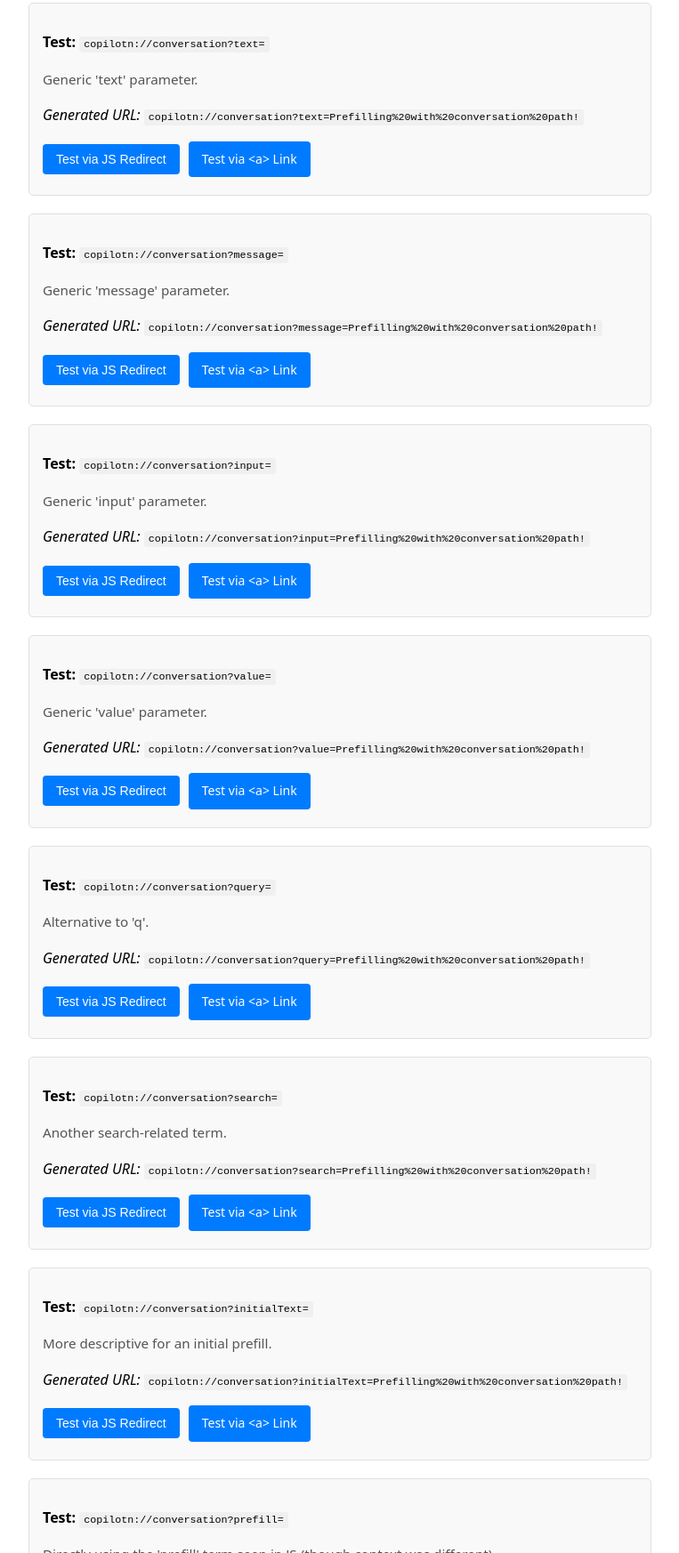
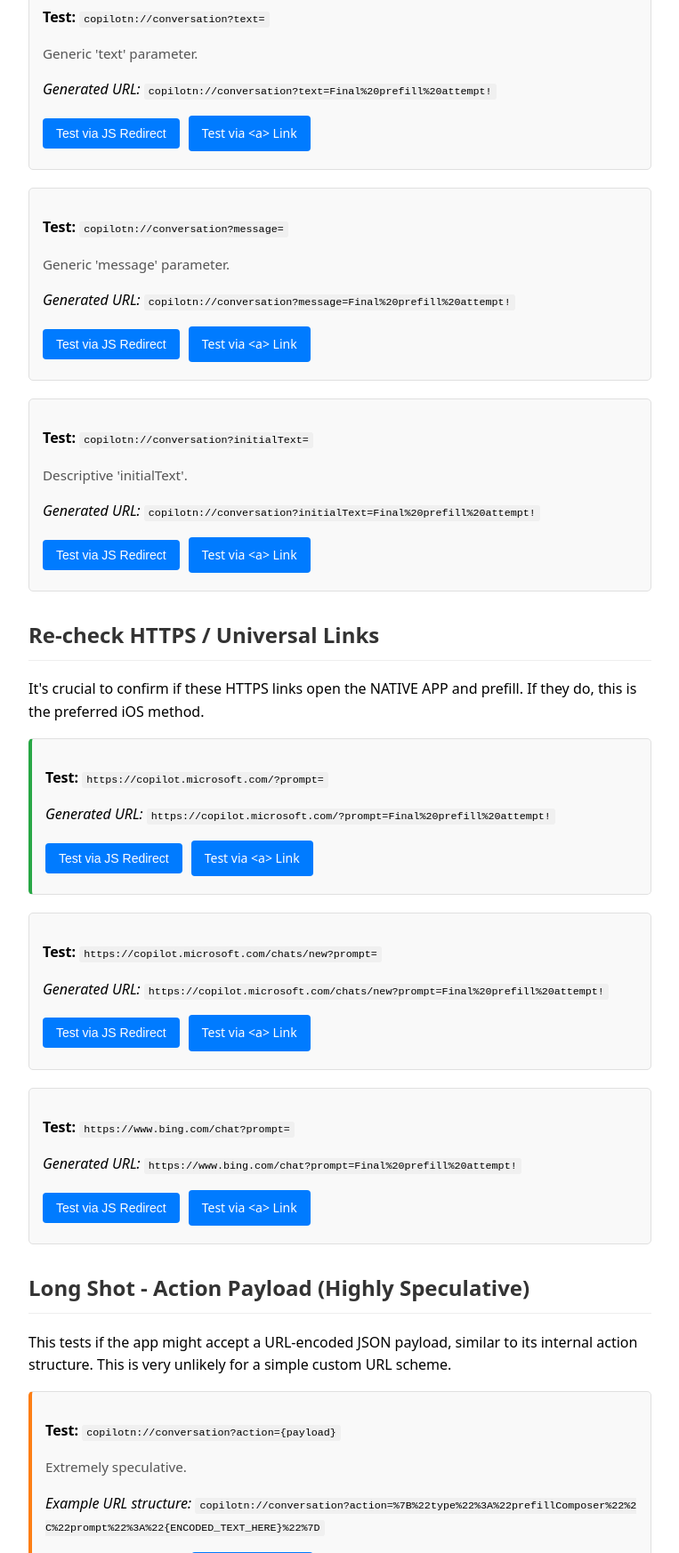
Before and after one commit to cansakirt/copilot-deeplink, a plain HTML site: page index.html in a window 1280 px wide. Shown: the part 1054-2800 px from the top of the page at 89% size, without its empty margins (258-1021 px from the left). Drawn offline with Linux system fonts and the light colour scheme.

Commit message:
Add files via upload

```diff
--- a/index.html
+++ b/index.html
@@ -3,7 +3,7 @@
     <head>
         <meta charset="UTF-8" />
         <meta name="viewport" content="width=device-width, initial-scale=1.0" />
-        <title>Copilot App Deeplink - `conversation` Path Focus</title>
+        <title>Copilot App Deeplink - Final Attempts</title>
         <style>
             body {
                 font-family: system-ui, -apple-system, BlinkMacSystemFont, "Segoe UI", Roboto, Oxygen, Ubuntu, Cantarell, "Open Sans",
@@ -16,7 +16,8 @@
                 margin: 0 auto;
             }
             h1,
-            h2 {
+            h2,
+            h3 {
                 color: #333;
             }
             h2 {
@@ -24,8 +25,13 @@
                 border-bottom: 1px solid #eee;
                 padding-bottom: 8px;
             }
+            h3 {
+                margin-top: 20px;
+                color: #444;
+            }
             .info,
-            .important-note {
+            .important-note,
+            .final-thoughts {
                 background-color: #eef7ff;
                 border-left: 4px solid #007bff;
                 padding: 15px;
@@ -36,6 +42,15 @@
                 background-color: #d4edda;
                 border-left-color: #28a745;
                 color: #155724;
+            }
+            .important-note {
+                background-color: #fff3cd;
+                border-left-color: #ffeeba;
+            }
+            .final-thoughts {
+                background-color: #f8d7da;
+                border-left-color: #dc3545;
+                color: #721c24;
             }
             label {
                 font-weight: 600;
@@ -92,22 +107,24 @@
             .primary-target {
                 border-left: 4px solid #28a745;
             }
+            .long-shot {
+                border-left: 4px solid #fd7e14;
+            }
         </style>
     </head>
     <body>
         <div class="container">
-            <h1>Copilot App Deeplink - Focused Test</h1>
+            <h1>Copilot App Deeplink - Final Attempts</h1>
 
             <div class="info success-info">
                 <p>
-                    <strong>Great Progress!</strong> We know <code>copilotn://conversation</code> successfully creates a new chat in the
-                    app.
+                    <strong>Recap:</strong> <code>copilotn://conversation</code> successfully creates a new chat in the native app. We are
+                    now making final attempts to prefill the message using this path and also re-testing Universal Links.
                 </p>
-                <p>Now, we'll append various query parameters to this specific path to attempt prefilling the message box.</p>
             </div>
 
             <label for="prefillText">Text to Prefill:</label>
-            <input type="text" id="prefillText" value="Prefilling with conversation path!" />
+            <input type="text" id="prefillText" value="Final prefill attempt!" />
 
             <div id="test-sections">
                 <!-- Test cases will be dynamically inserted here -->
@@ -118,101 +135,93 @@
             const prefillInput = document.getElementById("prefillText");
             const sectionsContainer = document.getElementById("test-sections");
 
+            function getCurrentEncodedText() {
+                return encodeURIComponent(document.getElementById("prefillText").value);
+            }
+
             function generateTestCases() {
                 sectionsContainer.innerHTML = ""; // Clear previous
-                const textToPrefill = prefillInput.value;
-                const encodedText = encodeURIComponent(textToPrefill);
-
-                const basePath = "copilotn://conversation";
+                const encodedText = getCurrentEncodedText(); // Get current text for initial URL patterns
 
                 const sections = {
-                    focusedConversationPath: {
-                        title: "Testing Prefill with `copilotn://conversation` Path",
-                        description: `The path <code>${basePath}</code> creates a new chat. These tests try adding common query parameters to it. The <strong>prompt</strong> parameter is the strongest candidate based on web behavior and JS snippets.`,
+                    customSchemeFocus: {
+                        title: "Focused Custom Scheme: `copilotn://conversation` + Parameters",
+                        description: `Since <code>copilotn://conversation</code> opens a new chat, these are the most plausible parameter variations for prefilling with that specific path.`,
                         tests: [
-                            // --- Primary Candidates (Most Likely) ---
                             {
                                 id: "conv_prompt",
-                                name: `<code>${basePath}?prompt=</code>`,
-                                urlPattern: `${basePath}?prompt=${encodedText}`,
-                                notes: "<strong>Highest probability.</strong> Uses 'prompt' which is prevalent in the app's JS.",
+                                name: `<code>copilotn://conversation?prompt=</code>`,
+                                urlPatternBase: `copilotn://conversation?prompt=`,
+                                notes: "<strong>Highest probability for this path.</strong>",
                                 isPrimaryTarget: true,
                             },
                             {
                                 id: "conv_q",
-                                name: `<code>${basePath}?q=</code>`,
-                                urlPattern: `${basePath}?q=${encodedText}`,
-                                notes: "Uses 'q', common for queries and works for Bing web.",
+                                name: `<code>copilotn://conversation?q=</code>`,
+                                urlPatternBase: `copilotn://conversation?q=`,
+                                notes: "Alternative 'query' parameter.",
                             },
                             {
                                 id: "conv_text",
-                                name: `<code>${basePath}?text=</code>`,
-                                urlPattern: `${basePath}?text=${encodedText}`,
+                                name: `<code>copilotn://conversation?text=</code>`,
+                                urlPatternBase: `copilotn://conversation?text=`,
                                 notes: "Generic 'text' parameter.",
                             },
                             {
                                 id: "conv_message",
-                                name: `<code>${basePath}?message=</code>`,
-                                urlPattern: `${basePath}?message=${encodedText}`,
+                                name: `<code>copilotn://conversation?message=</code>`,
+                                urlPatternBase: `copilotn://conversation?message=`,
                                 notes: "Generic 'message' parameter.",
-                            },
-
-                            // --- Secondary Candidates (Less Common but Possible) ---
-                            {
-                                id: "conv_input",
-                                name: `<code>${basePath}?input=</code>`,
-                                urlPattern: `${basePath}?input=${encodedText}`,
-                                notes: "Generic 'input' parameter.",
-                            },
-                            {
-                                id: "conv_value",
-                                name: `<code>${basePath}?value=</code>`,
-                                urlPattern: `${basePath}?value=${encodedText}`,
-                                notes: "Generic 'value' parameter.",
-                            },
-                            {
-                                id: "conv_query",
-                                name: `<code>${basePath}?query=</code>`,
-                                urlPattern: `${basePath}?query=${encodedText}`,
-                                notes: "Alternative to 'q'.",
-                            },
-                            {
-                                id: "conv_search",
-                                name: `<code>${basePath}?search=</code>`,
-                                urlPattern: `${basePath}?search=${encodedText}`,
-                                notes: "Another search-related term.",
                             },
                             {
                                 id: "conv_initialText",
-                                name: `<code>${basePath}?initialText=</code>`,
-                                urlPattern: `${basePath}?initialText=${encodedText}`,
-                                notes: "More descriptive for an initial prefill.",
+                                name: `<code>copilotn://conversation?initialText=</code>`,
+                                urlPatternBase: `copilotn://conversation?initialText=`,
+                                notes: "Descriptive 'initialText'.",
+                            },
+                        ],
+                    },
+                    universalLinksRecheck: {
+                        title: "Re-check HTTPS / Universal Links",
+                        description:
+                            "It's crucial to confirm if these HTTPS links open the NATIVE APP and prefill. If they do, this is the preferred iOS method.",
+                        tests: [
+                            {
+                                id: "https_copilotRootPrompt",
+                                name: "<code>https://copilot.microsoft.com/?prompt=</code>",
+                                urlPatternBase: `https://copilot.microsoft.com/?prompt=`,
+                                isPrimaryTarget: true,
                             },
                             {
-                                id: "conv_prefill",
-                                name: `<code>${basePath}?prefill=</code>`,
-                                urlPattern: `${basePath}?prefill=${encodedText}`,
-                                notes: "Directly using the 'prefill' term seen in JS (though context was different).",
+                                id: "https_copilotChatsNewPrompt",
+                                name: "<code>https://copilot.microsoft.com/chats/new?prompt=</code>",
+                                urlPatternBase: `https://copilot.microsoft.com/chats/new?prompt=`,
                             },
                             {
-                                id: "conv_start_prompt", // Parameter name sometimes contains action
-                                name: `<code>${basePath}?start_prompt=</code>`,
-                                urlPattern: `${basePath}?start_prompt=${encodedText}`,
-                                notes: "Parameter hinting at starting with a prompt.",
+                                id: "https_bingChatPrompt",
+                                name: "<code>https://www.bing.com/chat?prompt=</code>",
+                                urlPatternBase: `https://www.bing.com/chat?prompt=`,
                             },
-
-                            // --- Variants with `&showconv=1` (Less likely for custom scheme, but for completeness) ---
+                        ],
+                    },
+                    longShots: {
+                        title: "Long Shot - Action Payload (Highly Speculative)",
+                        description:
+                            "This tests if the app might accept a URL-encoded JSON payload, similar to its internal action structure. This is very unlikely for a simple custom URL scheme.",
+                        tests: [
                             {
-                                id: "conv_prompt_showconv",
-                                name: `<code>${basePath}?prompt=&showconv=1</code>`,
-                                urlPattern: `${basePath}?prompt=${encodedText}&showconv=1`,
-                                notes: "Adding 'showconv=1', though likely web-specific.",
+                                id: "conv_action_payload",
+                                name: `<code>copilotn://conversation?action={payload}</code>`,
+                                isPayloadTest: true, // Special handling
+                                notes: "Extremely speculative.",
+                                isLongShot: true,
                             },
                             {
-                                id: "conv_q_showconv",
-                                name: `<code>${basePath}?q=&showconv=1</code>`,
-                                urlPattern: `${basePath}?q=${encodedText}&showconv=1`,
-                                notes: "Adding 'showconv=1'.",
+                                id: "root_action_payload",
+                                name: `<code>copilotn://?action={payload}</code>`,
+                                isPayloadTest: true, // Special handling
+                                notes: "Action payload at root. Also very speculative.",
+                                isLongShot: true,
                             },
                         ],
                     },
@@ -222,33 +231,52 @@
                     const sectionData = sections[sectionKey];
                     const sectionEl = document.createElement("section");
 
-                    const sectionTitle = document.createElement("h2");
-                    sectionTitle.textContent = sectionData.title;
-                    sectionEl.appendChild(sectionTitle);
+                    const sectionTitleEl = document.createElement("h2");
+                    sectionTitleEl.textContent = sectionData.title;
+                    sectionEl.appendChild(sectionTitleEl);
 
-                    const sectionDesc = document.createElement("p");
-                    sectionDesc.innerHTML = sectionData.description; // Allow HTML for code tags
-                    sectionEl.appendChild(sectionDesc);
+                    const sectionDescEl = document.createElement("p");
+                    sectionDescEl.innerHTML = sectionData.description;
+                    sectionEl.appendChild(sectionDescEl);
 
                     sectionData.tests.forEach((test) => {
                         const div = document.createElement("div");
                         div.className = "test-case";
                         if (test.isPrimaryTarget) div.classList.add("primary-target");
+                        if (test.isLongShot) div.classList.add("long-shot");
 
                         const nameP = document.createElement("p");
-                        nameP.innerHTML = `<strong>Test:</strong> ${test.name}`; // name already contains code tag
+                        nameP.innerHTML = `<strong>Test:</strong> ${test.name}`;
                         div.appendChild(nameP);
 
                         if (test.notes) {
                             const notesP = document.createElement("p");
                             notesP.className = "description";
-                            notesP.innerHTML = test.notes; // Allow HTML for bolding
+                            notesP.innerHTML = test.notes;
                             div.appendChild(notesP);
                         }
 
-                        const urlP = document.createElement("p");
-                        urlP.innerHTML = `<em>Generated URL:</em> <code>${test.urlPattern}</code>`;
-                        div.appendChild(urlP);
+                        let currentUrlPattern;
+                        if (test.isPayloadTest) {
+                            const actionObject = { type: "prefillComposer", prompt: "Placeholder for payload test" }; // Actual text will be subbed on click
+                            const examplePayload = encodeURIComponent(JSON.stringify(actionObject));
+                            if (test.id.startsWith("conv_")) {
+                                currentUrlPattern = `copilotn://conversation?action=${examplePayload}`;
+                            } else {
+                                currentUrlPattern = `copilotn://?action=${examplePayload}`;
+                            }
+                            const urlP = document.createElement("p");
+                            urlP.innerHTML = `<em>Example URL structure:</em> <code>${currentUrlPattern.replace(
+                                encodeURIComponent("Placeholder for payload test"),
+                                "{ENCODED_TEXT_HERE}"
+                            )}</code>`;
+                            div.appendChild(urlP);
+                        } else {
+                            currentUrlPattern = test.urlPatternBase + encodedText;
+                            const urlP = document.createElement("p");
+                            urlP.innerHTML = `<em>Generated URL:</em> <code>${currentUrlPattern}</code>`;
+                            div.appendChild(urlP);
+                        }
 
                         const actionsDiv = document.createElement("div");
                         actionsDiv.className = "actions";
@@ -256,10 +284,18 @@
                         const button = document.createElement("button");
                         button.textContent = "Test via JS Redirect";
                         button.onclick = () => {
-                            const currentText = document.getElementById("prefillText").value;
-                            const currentEncodedText = encodeURIComponent(currentText);
-                            // Reconstruct URL with current text to ensure it's fresh
-                            const finalUrl = test.urlPattern.replace(encodedText, currentEncodedText);
+                            let finalUrl;
+                            if (test.isPayloadTest) {
+                                const actionObject = { type: "prefillComposer", prompt: document.getElementById("prefillText").value };
+                                const livePayload = encodeURIComponent(JSON.stringify(actionObject));
+                                if (test.id.startsWith("conv_")) {
+                                    finalUrl = `copilotn://conversation?action=${livePayload}`;
+                                } else {
+                                    finalUrl = `copilotn://?action=${livePayload}`;
+                                }
+                            } else {
+                                finalUrl = test.urlPatternBase + getCurrentEncodedText();
+                            }
                             console.log("Attempting JS redirect to:", finalUrl);
                             window.location.href = finalUrl;
                         };
@@ -267,12 +303,21 @@
 
                         const link = document.createElement("a");
                         link.textContent = "Test via <a> Link";
-                        link.href = "#"; // Placeholder
+                        link.href = "#";
                         link.onclick = (e) => {
                             e.preventDefault();
-                            const currentText = document.getElementById("prefillText").value;
-                            const currentEncodedText = encodeURIComponent(currentText);
-                            const finalUrl = test.urlPattern.replace(encodedText, currentEncodedText);
+                            let finalUrl;
+                            if (test.isPayloadTest) {
+                                const actionObject = { type: "prefillComposer", prompt: document.getElementById("prefillText").value };
+                                const livePayload = encodeURIComponent(JSON.stringify(actionObject));
+                                if (test.id.startsWith("conv_")) {
+                                    finalUrl = `copilotn://conversation?action=${livePayload}`;
+                                } else {
+                                    finalUrl = `copilotn://?action=${livePayload}`;
+                                }
+                            } else {
+                                finalUrl = test.urlPatternBase + getCurrentEncodedText();
+                            }
                             console.log("Attempting <a> link to:", finalUrl);
                             window.location.href = finalUrl;
                             return false;
@@ -283,13 +328,20 @@
                     });
                     sectionsContainer.appendChild(sectionEl);
                 }
-                const importantNote = document.createElement("div");
-                importantNote.className = "important-note";
-                importantNote.innerHTML = `<p><strong>Important:</strong> Test these on your iOS device in Safari. Each link will attempt to open the app and (hopefully) prefill the text. Check the composer input field in the app carefully after each test.</p>`;
-                sectionsContainer.appendChild(importantNote);
+
+                const finalThoughtsEl = document.createElement("div");
+                finalThoughtsEl.className = "final-thoughts";
+                finalThoughtsEl.innerHTML = `<h3>Final Thoughts</h3>
+                                        <p>If none of these tests result in the native app opening AND prefilling the composer:</p>
+                                        <ul>
+                                            <li><strong>Universal Links (HTTPS):</strong> The app may not be fully configured to handle these specific URLs/parameters for native prefill, or they might only prefill the web view.</li>
+                                            <li><strong>Custom Scheme (<code>copilotn://conversation</code>):</strong> While it opens a new chat, it likely isn't designed to parse additional query parameters for prefilling from an external call. The internal prefill mechanisms (like the <code>widgets.json</code>) are not directly exposed via this simple scheme.</li>
+                                        </ul>
+                                        <p>In such a case, the app developers would need to explicitly add support for this exact deeplinking prefill feature via either Universal Links or by enhancing their custom URL scheme handler.</p>`;
+                sectionsContainer.appendChild(finalThoughtsEl);
             }
 
-            prefillInput.addEventListener("input", generateTestCases);
+            prefillInput.addEventListener("input", generateTestCases); // Regenerate if text changes
             window.addEventListener("load", generateTestCases);
         </script>
     </body>
```
